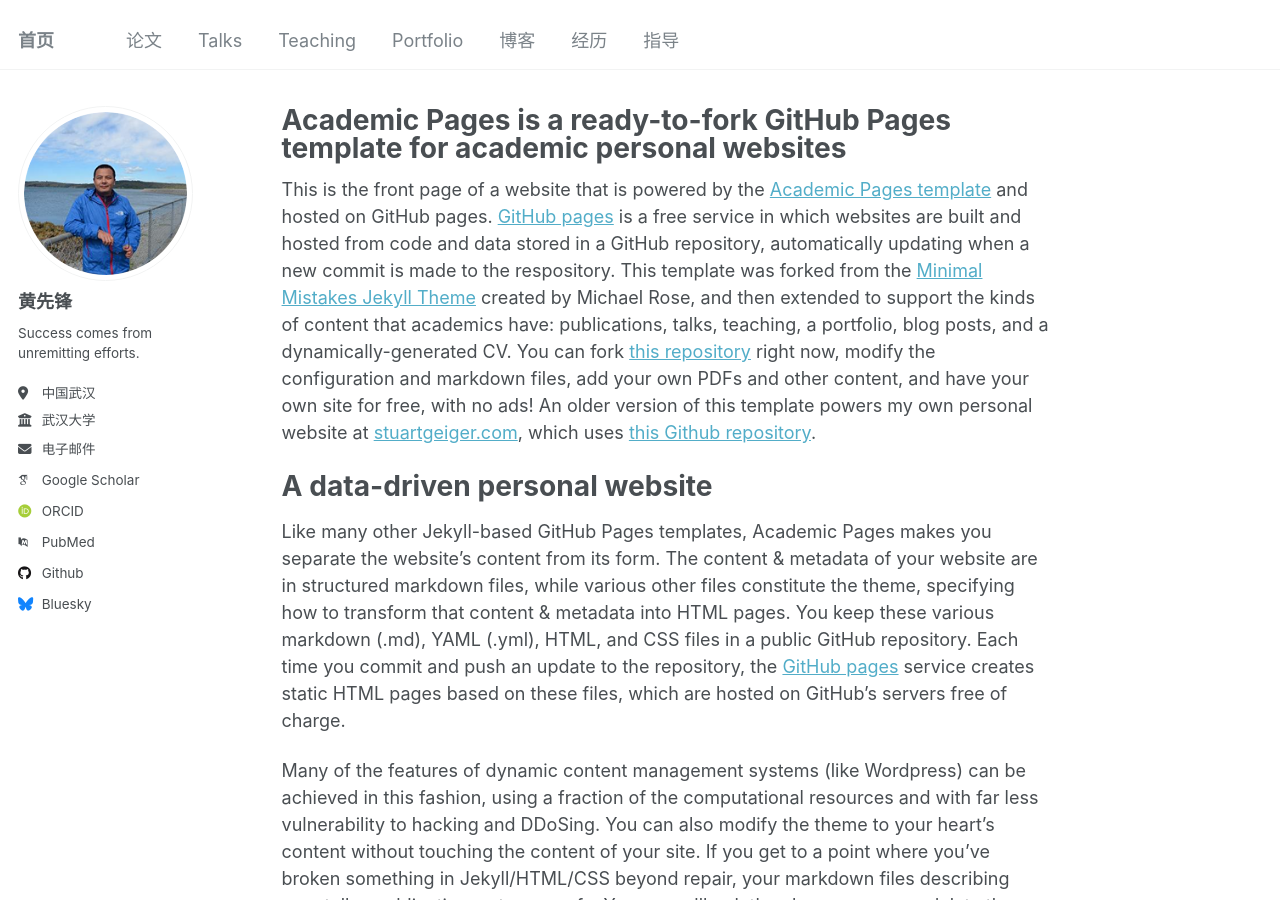
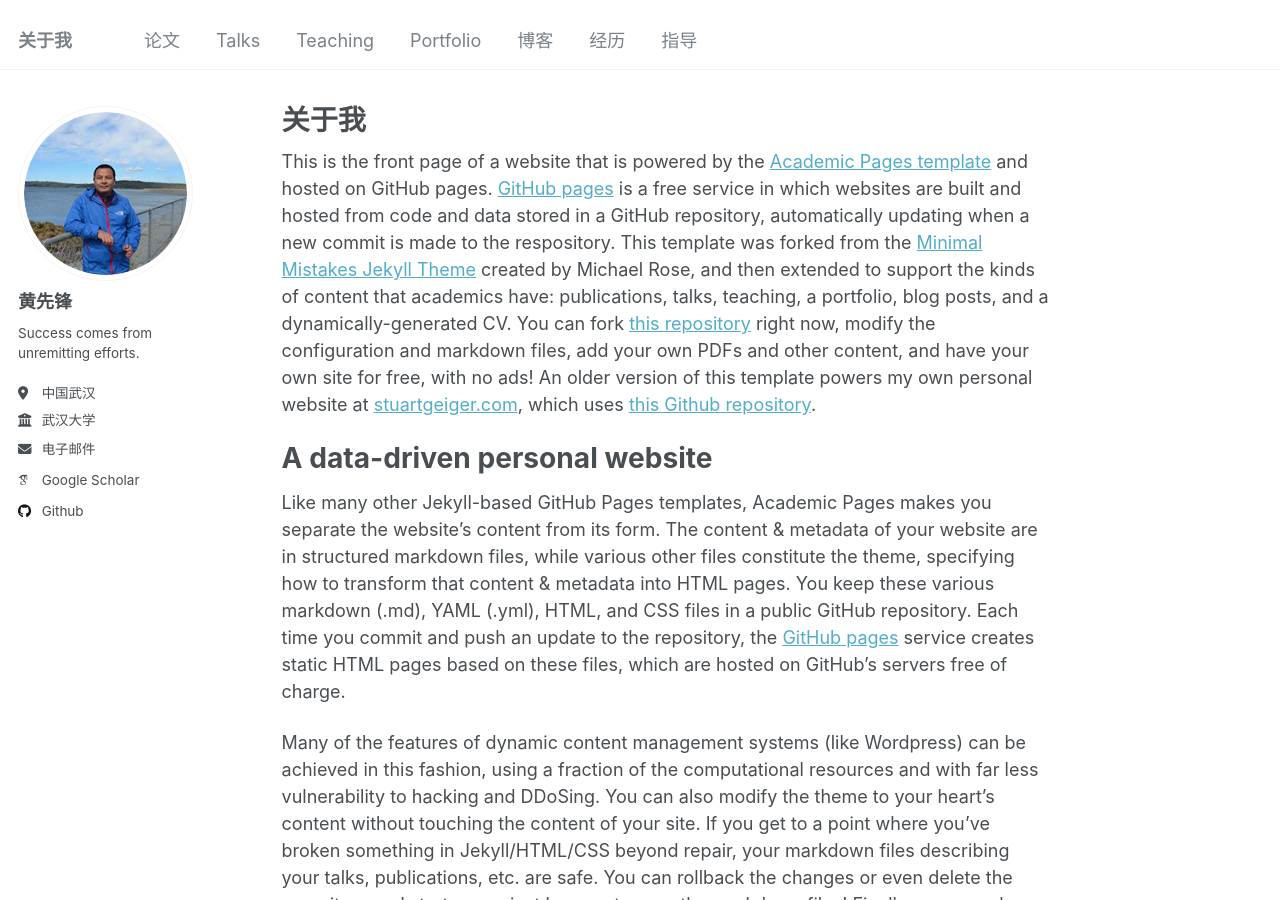
Before and after one commit to lltime/lltime.github.io, a Jekyll site: the page built from _pages/about.md, in a window 1280 px wide and 900 px high. Built offline with Jekyll 4.4.1, drawn with Linux system fonts in a browser that asks for light colours; some web fonts are replaced.

Commit message:
修改框架

```diff
--- a/_config.yml
+++ b/_config.yml
@@ -8,13 +8,13 @@
 
 # Basic Site Settings
 locale                   : "zh"
-title                    : "首页"
+title                    : "关于我"
 title_separator          : "-"
 name                     : &name "黄先锋"
 description              : &description "个人主页"
-url                      : https://lltime.github.io # the base hostname & protocol for your site e.g. "https://mmistakes.github.io"  //TODO: 修改这里
+url                      : https://lltime.github.io # the base hostname & protocol for your site e.g. "https://mmistakes.github.io"  #TODO: 修改这里
 baseurl                  : "" # the subpath of your site, e.g. "/blog"
-repository               : "lltime/lltime.github.io"  # TODO:调整
+repository               : #"lltime/lltime.github.io"   #TODO: 修改这里
 
 # Site Author - The following control what appear as part of the author content on the side bar.
 #               If a field is blank the icon and link will not appear, otherwise it will be shown.
@@ -34,21 +34,21 @@ author:
   arxiv            : # URL - Update with the correct link to your profile
   googlescholar    : "https://scholar.google.com/citations?user=KqdaxxIAAAAJ&hl=en&oi=ao"
   impactstory      : # URL
-  orcid            : "http://orcid.org/yourorcidurl"
+  orcid            : # "http://orcid.org/yourorcidurl"
   semantic         : # URL
-  pubmed           : "https://www.ncbi.nlm.nih.gov/pubmed/?term=john+snow"
+  pubmed           : # "https://www.ncbi.nlm.nih.gov/pubmed/?term=john+snow"
   researchgate     : # URL
 
   # Repositories and software development
   bitbucket        : # Username - Update with your username on the site
   codepen          : # Username
   dribbble         : # Username
-  github           : "lltime"  # TODO: 修改
+  github           : "lltime"   #TODO: 修改这里
   kaggle           : # Username
   stackoverflow    : # User number or user number and name (i.e., use "1" or "1/jeff-atwood")
 
   # Social media
-  bluesky          : "bsky.app" # Replace this with you Bluesky username
+  bluesky          : # "bsky.app" # Replace this with you Bluesky username
   facebook         : # Username
   flickr           : # Username
   foursquare       : # Username
@@ -74,6 +74,7 @@ author:
   zhihu            : # Username
 
 # Publication Category - The following the list of publication categories and their headings
+# 这个配置是决定论文的分类，对应到每篇论文的 MD 文件中 Head 部分；
 publication_category:
   books:
     title: 'Books'
@@ -86,7 +87,7 @@ publication_category:
 teaser                   :  # filename of teaser fallback teaser image placed in /images/, .e.g. "500x300.png"
 breadcrumbs              : false # true, false (default)
 words_per_minute         : 160
-future                   : true
+future                   : false   # 是否显示超前发布博客
 read_more                : "disabled" # if enabled, adds "Read more" links to excerpts
 talkmap_link             : false #change to true to add link to talkmap on talks page
 comments:
@@ -116,7 +117,7 @@ staticman:
       options:
         format           : "iso8601" # "iso8601" (default), "timestamp-seconds", "timestamp-milliseconds"
 atom_feed:
-  hide                   : false     # change to true to hide the RSS feed in the footer
+  hide                   : true     # change to true to hide the RSS feed in the footer
   path                   : # blank (default) uses feed.xml
 
 
--- a/_pages/about.md
+++ b/_pages/about.md
@@ -1,6 +1,6 @@
 ---
 permalink: /
-title: "Academic Pages is a ready-to-fork GitHub Pages template for academic personal websites"
+title: "关于我"
 author_profile: true
 redirect_from:
   - /about/
```
